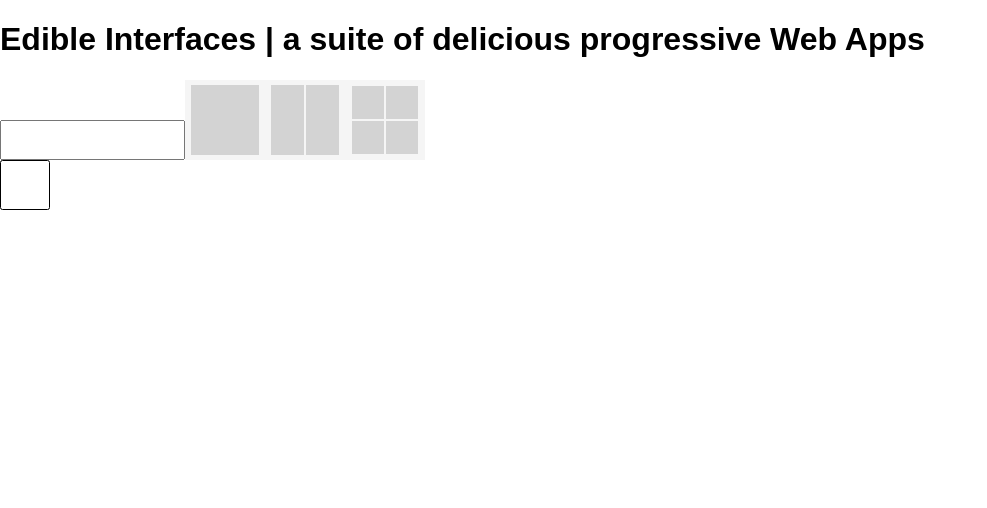
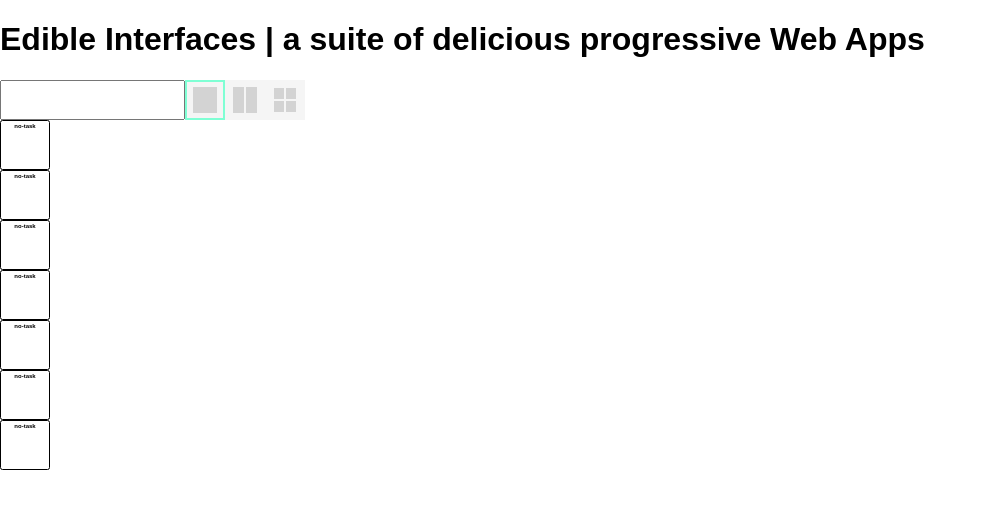
Before and after one commit to edibleinterfaces/site, a Vue app: page / in a window 1280 px wide. Shown: the top 508 px of the page, without its empty margins (0-987 px from the left). Built offline with nearby package versions, Linux system fonts and the light colour scheme.

Commit message:
add resize live binding

```diff
--- a/src/App.vue
+++ b/src/App.vue
@@ -7,7 +7,13 @@
             <AppFilter></AppFilter>
             <IconSize selected="full"></IconSize>
         </div>
-        <AppIcon></AppIcon>
+        <AppIcon app="no-task" />
+        <AppIcon app="no-task" />
+        <AppIcon app="no-task" />
+        <AppIcon app="no-task" />
+        <AppIcon app="no-task" />
+        <AppIcon app="no-task" />
+        <AppIcon app="no-task" />
     </div>
 </template>
 
--- a/src/components/AppIcon.vue
+++ b/src/components/AppIcon.vue
@@ -1,5 +1,7 @@
 <template>
     <div class="app-icon">
+        <h1 class="app-icon-header">{{app}}</h1>
+        <div class="app-icon-body"></div>
     </div>
 </template>
 
@@ -10,11 +12,20 @@
         border: 1px solid black;
         border-radius: 5%;
     }
+    .app-icon-header {
+        font-size: 20%;
+            text-align: center;
+    }
+    .app-icon-header,
+    .app-icon-body {
+        display: block;
+        width: 100%;
+    }
 </style>
 
 <script>
     export default {
-        props: ['height','width'],
+        props: ['app','height','width'],
         name: 'AppIcon',
         data: function() {
             return {}
--- a/src/components/IconSize.vue
+++ b/src/components/IconSize.vue
@@ -1,18 +1,26 @@
 <template>
     <div class="icon-size">
-        <div class="option full-size">
+        <div
+            class="option full"
+            v-bind:class="{selected: this.selection === 'full'}"
+            @click="select('full')">
             <div class="row">
                 <div class="pane"></div>
             </div>
-
         </div>
-        <div class="option half-size">
+        <div
+            class="option half"
+            v-bind:class="{selected: this.selection === 'half'}"
+            @click="select('half')">
             <div class="row">
                 <div class="pane"></div>
                 <div class="pane"></div>
             </div>
         </div>
-        <div class="option quarter-size">
+        <div
+            class="option quarter"
+            v-bind:class="{selected: this.selection === 'quarter'}"
+            @click="select('quarter')">
             <div class="row">
                 <div class="pane"></div>
                 <div class="pane"></div>
@@ -27,16 +35,21 @@
 
 <style>
     .icon-size {
-        height: 80px;
-        width: calc(240px);
+        height: 40px;
+        width: 120px;
         background: whitesmoke;
         display: flex;
     }
     .option {
+        border: 2px solid transparent;
         display: grid;
         width: 33.3333333%;
         height: 100%;
         padding: 5px;
+    }
+    .option:hover,
+    .option.selected {
+        border: 2px solid aquamarine;
     }
     .pane {
         margin-left: 1px;
@@ -46,25 +59,25 @@
     .icon-size .row {
         display: inline-flex;
     }
-    .icon-size > .full-size > .row,
-    .icon-size > .full-size > .row > .pane {
+    .icon-size > .full > .row,
+    .icon-size > .full > .row > .pane {
         width: 100%;
         height: 100%;
     }
-    .icon-size > .half-size > .row {
+    .icon-size > .half > .row {
         width: 100%;
         height: 100%;
     }
-    .icon-size > .half-size > .row > .pane {
+    .icon-size > .half > .row > .pane {
         width: 100%;
         height: 100%;
     }
-    .icon-size > .quarter-size > .row {
+    .icon-size > .quarter > .row {
         width: 100%;
         height: 100%;
         padding: 1px;
     }
-    .icon-size > .quarter-size > .row > .pane  {
+    .icon-size > .quarter > .row > .pane  {
         width: 50%;
         height: 100%;
     }
@@ -73,15 +86,15 @@
 <script>
     export default {
         name: 'IconSize',
-        props: ['full'],
         data: function() {
             return {
-                selectionOptions : [
-                    'full',
-                    'half',
-                    'quarter'
-                ]
+                selection: 'full',
+            };
+        },
+        methods: {
+            select(option) {
+                this.selection = option;
             }
-        },
+        }
     }
 </script>
```
